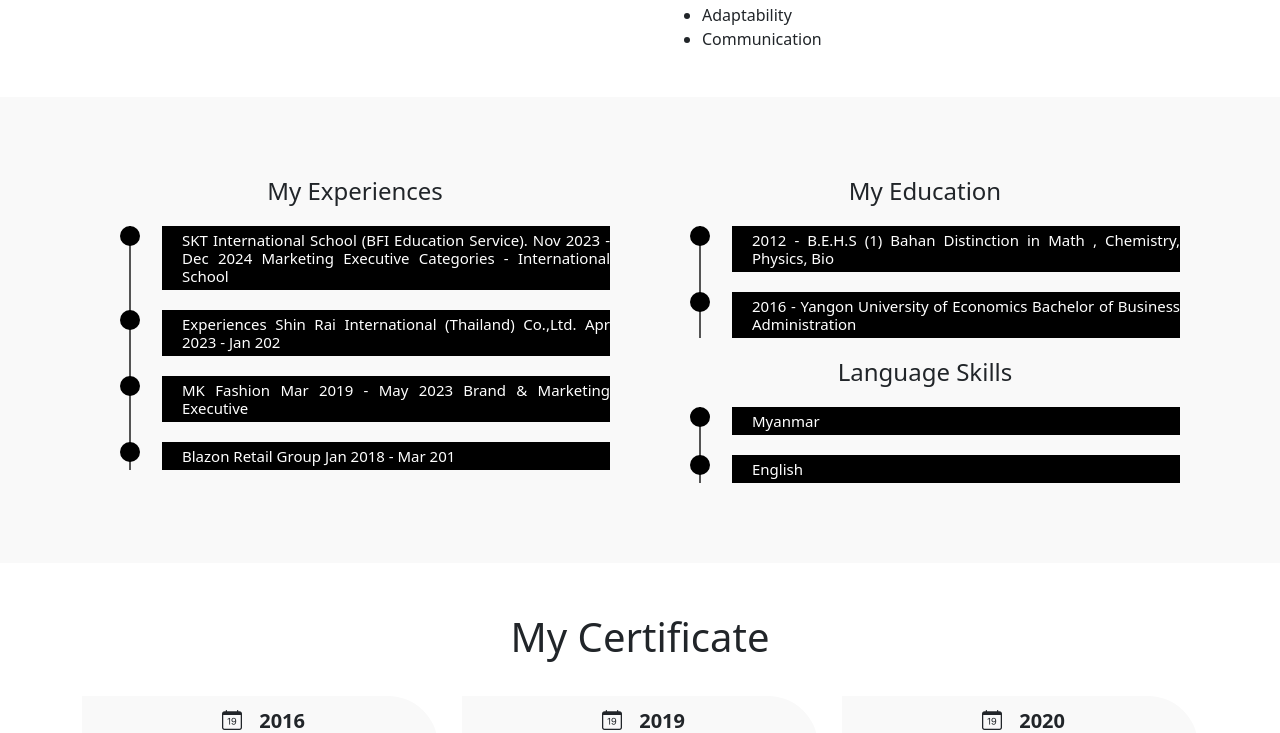
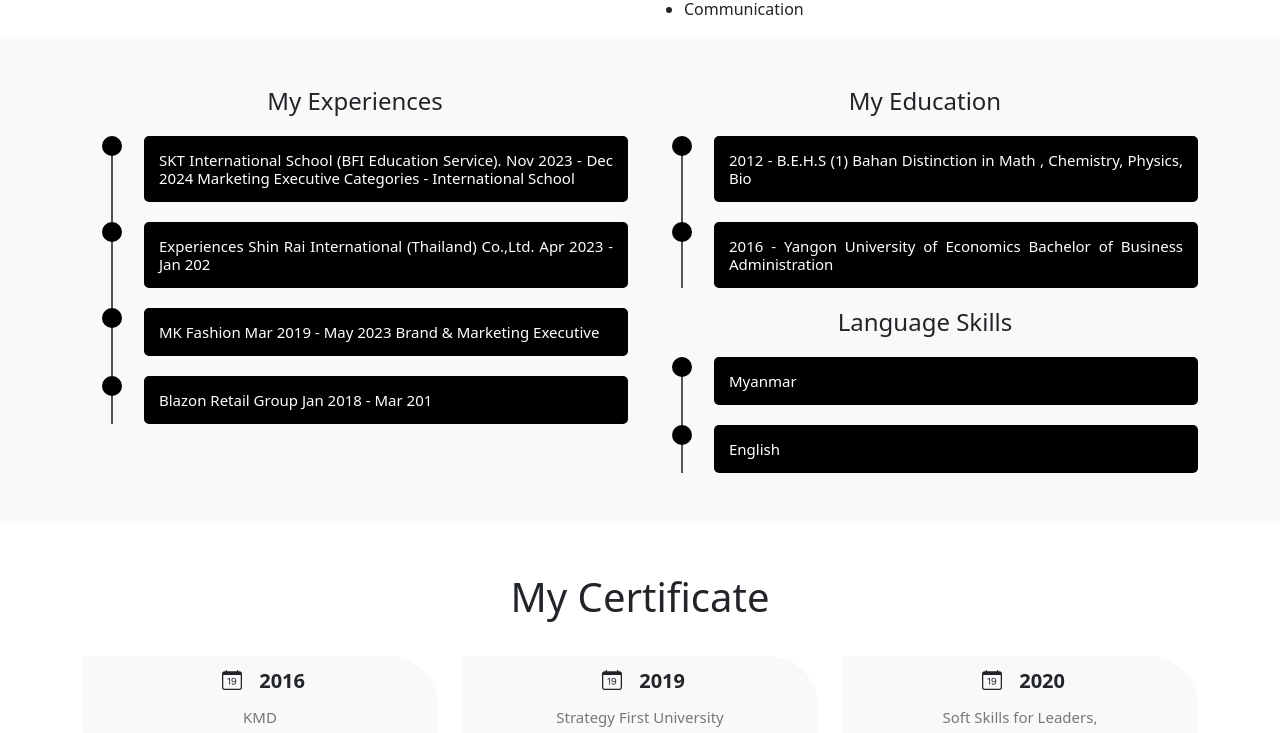
Before and after one commit to hmk469/Resume, a plain HTML site: page index.html in a window 1280 px wide. Shown: the part 1365-2098 px from the top of the page. Drawn offline with nearby package versions, Linux system fonts and the light colour scheme.

Commit message:
text error haddle

```diff
--- a/style.css
+++ b/style.css
@@ -51,9 +51,7 @@
     padding-top: 100px;
     text-align: justify;
 }
-.about .col-md-6{
-    padding: 30px;
-}
+
 .profile-img{
     padding: 10px;
     width: 80%;
@@ -74,9 +72,7 @@
 .navbar a:hover{
     color: #04aeec;
 }
-.navbar-brand img{
-    height: 50px;
-}
+
 .nav-bar .bi-list{
     font-size: 35px;
     color: #fff;
@@ -101,6 +97,7 @@
 .timeline {
     position: relative;
     list-style-type: none;
+    width: ;
 }
 
 .timeline:before {
@@ -122,10 +119,13 @@
 }
 
 .timeline li h4 {
+    width: 100%;
+    text-align: justify;
     background: #000;
-    padding: 5px 0 5px 20px;
+    padding: 15px;
     color: #fff;
     font-size: 15px;
+    border-radius: 5px;
 }
 .timeline li::before{
     content: '';
```
